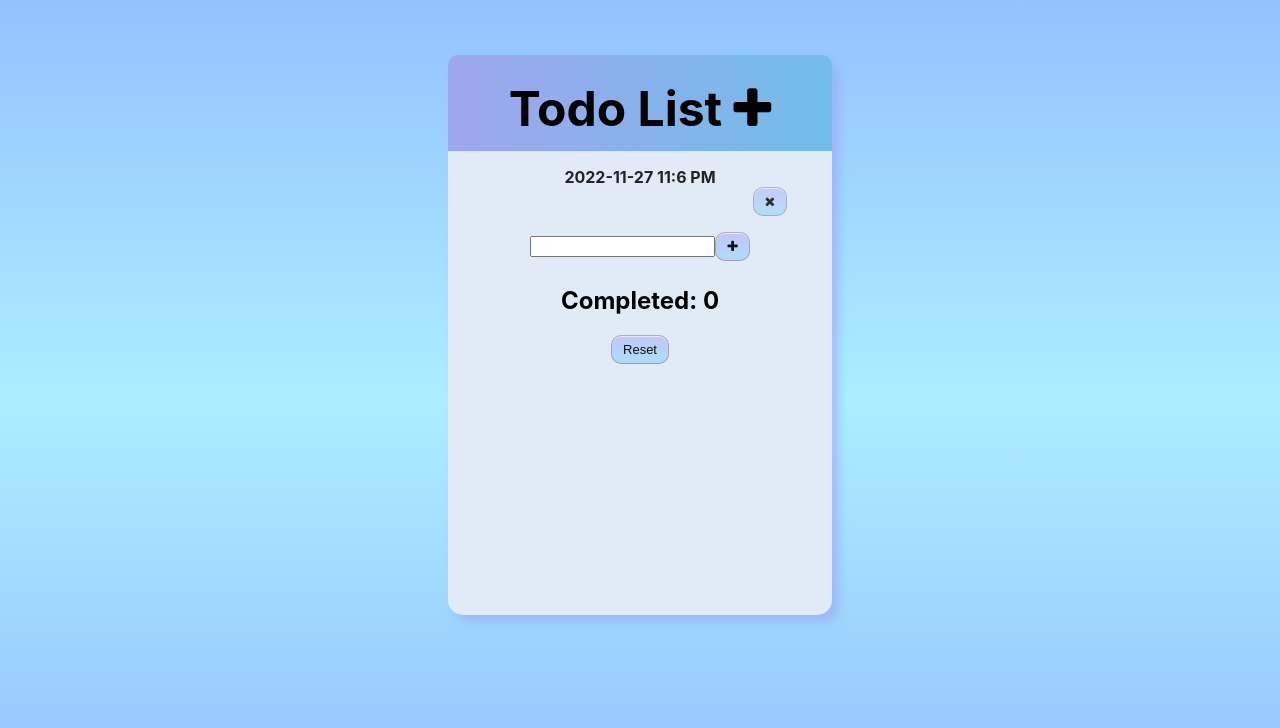
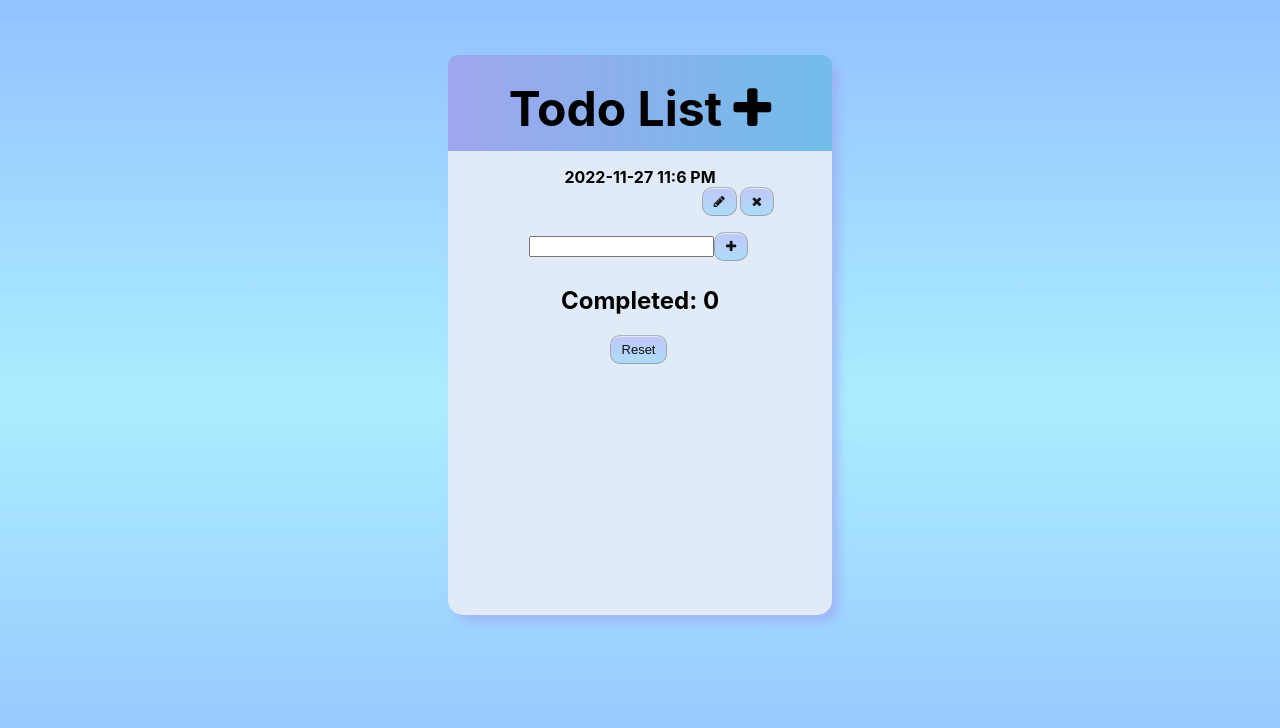
Before and after one commit to williamkemeny/todoList, a React (Create React App) app: page / in a window 1280 px wide. Both pictures are taken after a click on the button 732 px from the left and 217 px from the top of the page. Shown: the top 728 px of the page. Built offline with nearby package versions, Linux system fonts and the light colour scheme.

Commit message:
Building new component being the TodoEdit and just need to edit the reducer to make the change

```diff
--- a/src/App.css
+++ b/src/App.css
@@ -3,7 +3,7 @@ ul {
   padding: 0;
 }
 li {
-  animation: fadeIn 5s;
+  animation: fadeIn 3s;
   margin: 12px 0px 12px 0px;
 }
 @keyframes fadeIn {
@@ -33,7 +33,7 @@ li {
 }
 @media only screen and (max-width: 340px) {
   body {
-    margin: 50px -15vw 50px -15vw;
+    margin: 50px -10vw 50px -10vw;
   }
 }
 
@@ -52,11 +52,13 @@ li {
 
 .row {
   display: flex;
+}
+.margin-1 {
   margin-left: 35%;
 }
 
-.row button {
-  margin-right: 45px;
+.todocontrols {
+  margin-right: 55px;
   bottom: 0;
   margin-left: auto;
 }
@@ -68,6 +70,7 @@ li {
 }
 
 .button-1 {
+  margin-right: 3px;
   background-image: linear-gradient(
     rgba(167, 176, 255, 0.644),
     rgba(124, 207, 255, 0.589)
--- a/src/actions/index.js
+++ b/src/actions/index.js
@@ -16,6 +16,13 @@ export const deleteTodo = (id) => {
   };
 };
 
+export const editTodo = (id) => {
+  return {
+    type: "EDIT_TODO",
+    payload: id,
+  };
+};
+
 export const countZero = () => {
   return {
     type: "COUNT_ZERO",
--- /dev/null
+++ b/src/components/TodoDelete.js
@@ -0,0 +1,25 @@
+import { useEffect } from "react";
+import { useDispatch, useSelector } from "react-redux";
+import { deleteTodo } from "../actions";
+
+const TodoDelete = (todo) => {
+  todo = todo.todo;
+
+  const dispatch = useDispatch();
+  const handleClick = (id) => dispatch(deleteTodo(id));
+  const todos = useSelector((state) => state.todos);
+
+  useEffect(() => {
+    localStorage.setItem("todos", JSON.stringify(todos));
+  }, [todo]);
+
+  return (
+    <div className="row">
+      <button className="button-1" onClick={() => handleClick(todo.id)}>
+        <i className="fa fa-close"></i>
+      </button>
+    </div>
+  );
+};
+
+export default TodoDelete;
--- /dev/null
+++ b/src/components/TodoEdit.js
@@ -0,0 +1,39 @@
+import { useState, useEffect } from "react";
+import { useDispatch } from "react-redux";
+import { editTodo } from "../actions";
+import TodoDelete from "./TodoDelete.js";
+import DOMPurify from "dompurify";
+
+const TodoEdit = (todo) => {
+  todo = todo.todo;
+  const dispatch = useDispatch();
+  const submitClick = (id) => dispatch(editTodo(id));
+  const [editTodo, setEditTodo] = useState(todo.label);
+  const [editButton, setEditButton] = useState(true);
+
+  const handleChange = (event) =>
+    setEditTodo(DOMPurify.sanitize(event.target.value));
+
+  return (
+    <div className="row margin-1">
+      {editButton ? (
+        todo.label
+      ) : (
+        <input value={editTodo} onChange={handleChange} type="text" />
+      )}
+      <div className="todocontrols">
+        <div className="row">
+          <button
+            className="button-1"
+            onClick={() => setEditButton(!editButton)}
+          >
+            <i className="fa fa-pencil"></i>
+          </button>
+          <TodoDelete todo={todo} />
+        </div>
+      </div>
+    </div>
+  );
+};
+
+export default TodoEdit;
--- a/src/components/Todos.js
+++ b/src/components/Todos.js
@@ -1,12 +1,9 @@
 import { useEffect } from "react";
-import { useDispatch, useSelector } from "react-redux";
-import { deleteTodo } from "../actions";
+import { useSelector } from "react-redux";
+import TodoEdit from "./TodoEdit.js";
 
 const Todos = () => {
-  const dispatch = useDispatch();
   const todos = useSelector((state) => state.todos);
-  const handleClick = (id) => dispatch(deleteTodo(id));
-
   useEffect(() => {
     localStorage.setItem("todos", JSON.stringify(todos));
   }, [todos]);
@@ -19,12 +16,7 @@ const Todos = () => {
       {todos.map((todo) => (
         <li key={todo.id}>
           <b>{todo.day}</b>
-          <div className="row">
-            {todo.label}
-            <button className="button-1" onClick={() => handleClick(todo.id)}>
-              <i className="fa fa-close"></i>
-            </button>
-          </div>
+          <TodoEdit todo={todo} />
         </li>
       ))}
     </ul>
--- a/src/reducers/todo.js
+++ b/src/reducers/todo.js
@@ -18,6 +18,12 @@ const todoReducer = (state = initialState, action) => {
         todos: state.todos.filter((todo) => todo.id !== action.payload),
         count: state.count + 1,
       };
+    case "EDIT_TODO":
+      return {
+        ...state,
+        todos: state.todos.filter((todo) => todo.id !== action.payload),
+        count: state.count,
+      };
     case "COUNT_ZERO":
       return {
         todos: state.todos,
```
